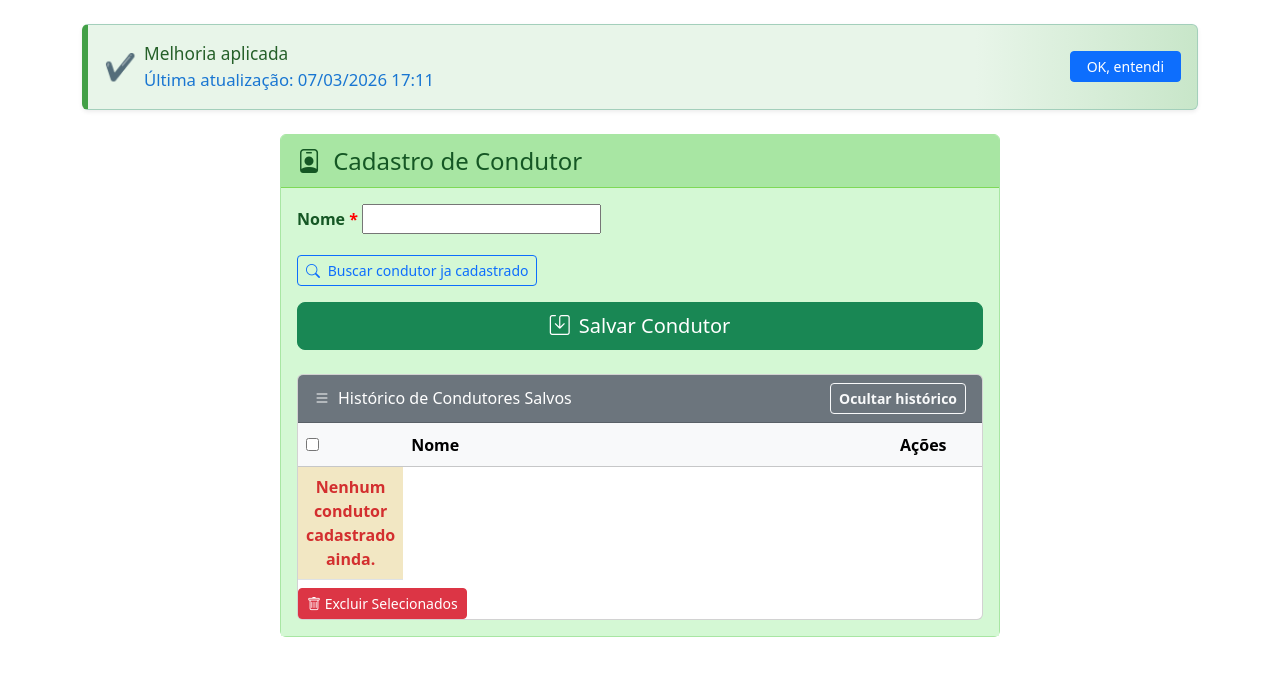
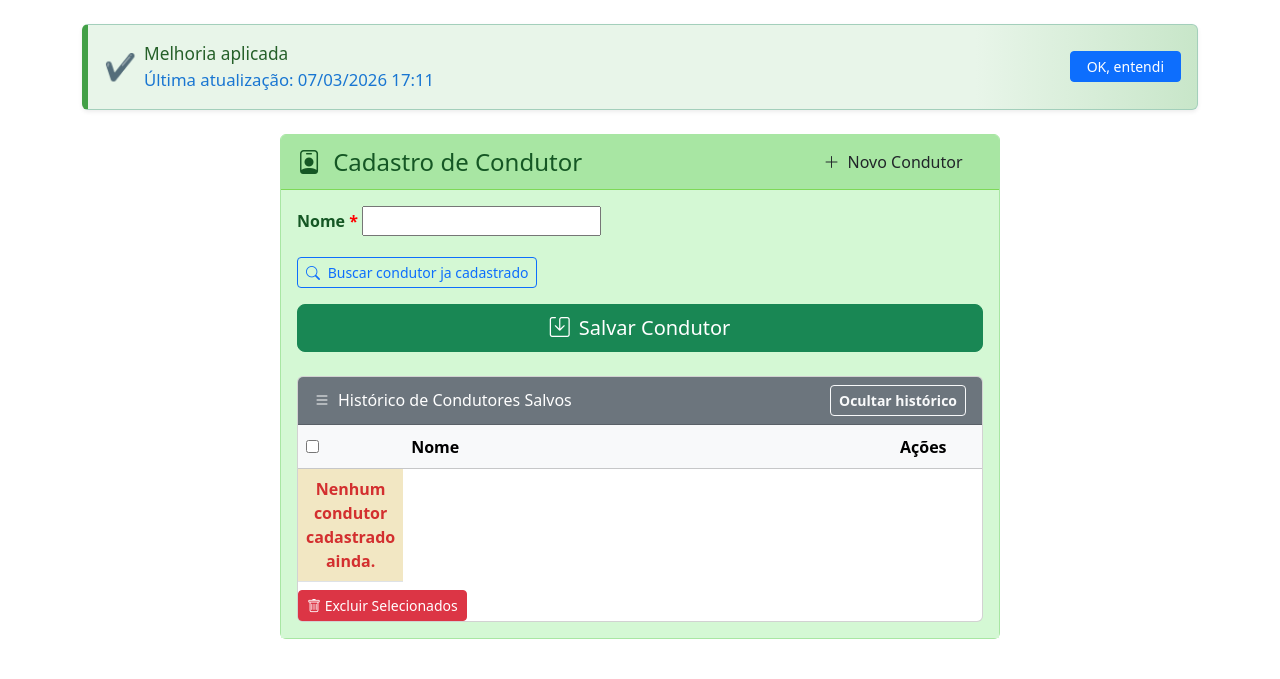
Before and after one commit to Ademar1967/gestao-mobilidade-saude-oficial, a Django app: page /condutores/cadastrar/ in a window 1280 px wide. Shown: the part 136-815 px from the top of the page. Run offline with Django 5.2, Linux system fonts and the light colour scheme; the visitor is signed in with stand-in values (Sample User, id 1); data that the repository does not hold is empty; some libraries are stand-ins or nearby versions.

Commit message:
Melhorias de UX, scripts de teste, ajustes em autocomplete e feedback visual. Preparação para novas funcionalidades.

```diff
--- a/polls/templates/transporte_pacientes/cadastrar_condutor.html
+++ b/polls/templates/transporte_pacientes/cadastrar_condutor.html
@@ -3,6 +3,30 @@
 
 {% include 'partials/navbar.html' %}
 {% include 'partials/breadcrumbs_dynamic.html' %}
+<style>
+  .btn-novo {
+    background: #388e3c !important;
+    color: #fff !important;
+    border: none !important;
+    border-radius: 6px !important;
+    padding: 12px 28px !important;
+    font-size: 18px !important;
+    font-weight: bold !important;
+    box-shadow: 0 2px 8px rgba(56, 142, 60, 0.13) !important;
+    cursor: pointer !important;
+    transition: box-shadow 0.1s, transform 0.1s !important;
+    margin-bottom: 20px !important;
+    margin-right: 0 !important;
+    outline: none !important;
+    display: inline-block !important;
+    min-width: 180px !important;
+    min-height: 48px !important;
+  }
+  .btn-novo:active {
+    box-shadow: 0 1px 2px #388e3c;
+    transform: translateY(2px) scale(0.98);
+  }
+</style>
 {% block content %}
   <!-- MELHORIA ATIVA: Alerta padronizado no topo -->
   <div id="melhoria-alert" class="alert alert-success d-flex align-items-center shadow-sm" style="border-left: 6px solid #43a047; background: linear-gradient(90deg, #e8f5e9 80%, #c8e6c9 100%); font-size: 1.08em; font-weight: 500; margin-bottom: 1.2rem;">
@@ -33,9 +57,16 @@
     <div class="row justify-content-center">
       <div class="col-lg-8 col-md-10 col-12">
         <div class="card mb-4" style="background-color: #d4f8d4; border-color: #a8e6a3;">
-          <div class="card-header" style="background-color: #a8e6a3; color: #155724; border-bottom: 1px solid #7ed957;">
-            <i class="bi bi-person-badge me-2" style="font-size:1.5rem;"></i>
-            <h4 class="mb-0 d-inline">Cadastro de Condutor</h4>
+          <div class="card-header" style="background-color: #a8e6a3; color: #155724; border-bottom: 1px solid #7ed957; display: flex; align-items: center; justify-content: space-between;">
+            <div>
+              <i class="bi bi-person-badge me-2" style="font-size:1.5rem;"></i>
+              <h4 class="mb-0 d-inline">Cadastro de Condutor</h4>
+            </div>
+            <div class="no-print">
+              <a href="{% url 'transporte_pacientes:cadastrar_condutor' %}" class="btn btn-novo ms-2" style="min-width:180px;">
+                <i class="bi bi-plus-lg me-1"></i> Novo Condutor
+              </a>
+            </div>
           </div>
           <div class="card-body" style="background-color: #d4f8d4; color: #155724;">
             <form method="post" autocomplete="on" id="form-condutor" data-autosave="true" data-autosave-label="do cadastro de condutor">
@@ -220,9 +251,17 @@
       var resultadosEl = document.getElementById('modal-busca-condutor-resultados');
       if (!resultadosEl) return;
       resultadosEl.innerHTML = '<div class="text-muted py-2">Buscando...</div>';
-      fetch('/api/condutores/sugestoes/?q=' + encodeURIComponent(termo))
+      fetch('/api/condutores/sugestoes/?q=' + encodeURIComponent(termo), { credentials: 'same-origin' })
         .then(function(r) { return r.json(); })
         .then(function(data) {
+          if (data && data.sucesso === false && data.erro === 'nao_autenticado') {
+            resultadosEl.innerHTML = '<div class="alert alert-danger mb-0">Faça login para buscar condutores.</div>';
+            return;
+          }
+          if (data && data.sucesso === false && data.erro) {
+            resultadosEl.innerHTML = '<div class="alert alert-danger mb-0">' + data.erro + '</div>';
+            return;
+          }
           var lista = (data && data.resultados) ? data.resultados : [];
           if (!lista.length) {
             resultadosEl.innerHTML = '<div class="alert alert-warning mb-0">Nenhum condutor encontrado.</div>';
@@ -274,11 +313,14 @@
     var btnBuscarCondutor = document.getElementById('modal-busca-condutor-btn');
     if (btnBuscarCondutor) {
       btnBuscarCondutor.addEventListener('click', function() {
+        alert('[DEBUG] Clique no botão Buscar do modal!');
+        console.log('[DEBUG] Clique no botão Buscar do modal!');
         var termo = (document.getElementById('modal-busca-condutor-input').value || '').trim();
         if (termo.length < 2) {
           document.getElementById('modal-busca-condutor-resultados').innerHTML = '<div class="alert alert-info mb-0">Digite pelo menos 2 letras.</div>';
           return;
         }
+        document.getElementById('modal-busca-condutor-resultados').innerHTML = '<div class="alert alert-secondary mb-0">Buscando por: <b>' + termo + '</b></div>';
         buscarCondutores(termo);
       });
     }
--- a/polls/urls.py
+++ b/polls/urls.py
@@ -1,3 +1,4 @@
+
 from django.urls import path
 from . import views
 from . import views_condutor_delete
@@ -6,8 +7,10 @@ from .views import editar_paciente, login_view
 
 app_name = 'transporte_pacientes'
 urlpatterns = [
-                path('api/clinicas/sugestoes/', views.buscar_clinicas_sugestoes, name='buscar_clinicas_sugestoes'),
-                path('api/veiculos/sugestoes/', views.buscar_veiculos_sugestoes, name='buscar_veiculos_sugestoes'),
+    path('api/clinicas/sugestoes/', views.buscar_clinicas_sugestoes, name='buscar_clinicas_sugestoes'),
+    path('api/veiculos/sugestoes/', views.buscar_veiculos_sugestoes, name='buscar_veiculos_sugestoes'),
+    path('api/enfermagem/sugestoes/', views.buscar_enfermagem_sugestoes, name='buscar_enfermagem_sugestoes'),
+    path('api/condutores/sugestoes/', views.buscar_condutores_sugestoes, name='buscar_condutores_sugestoes'),
             path('transportes/', views.listar_transportes, name='listar_transportes'),
         path('api/pacientes/sugestoes/', views.buscar_pacientes_sugestoes, name='buscar_pacientes_sugestoes'),
     path('whatsapp/webhook/', views.whatsapp_webhook, name='whatsapp_webhook'),
--- a/polls/views.py
+++ b/polls/views.py
@@ -333,7 +333,7 @@ def buscar_condutores_sugestoes(request):
 		return JsonResponse({'sucesso': True, 'resultados': []})
 
 	queryset = (
-		Condutor.objects.only('id', 'nome')
+		Condutor.objects
 		.annotate(
 			uso_count=models.Count('transportes'),
 			ultima_data=models.Max('transportes__data_transporte')
--- /dev/null
+++ b/scripts/criar_condutor_teste.py
@@ -0,0 +1,5 @@
+from polls.models import Condutor
+
+# Cria um condutor de teste
+Condutor.objects.create(nome="Condutor Teste Busca")
+print("Condutor de teste criado com sucesso!")
```
Also changed, not shown: polls/management/commands/criar_condutor_teste.py (added, +12 -0 lines), polls/templates/transporte_pacientes/cadastrar_clinica.html (+41 -0 lines), polls/templates/transporte_pacientes/cadastrar_enfermagem.html (+34 -3 lines), scripts/testar_busca_condutor.py (added, +54 -0 lines).
